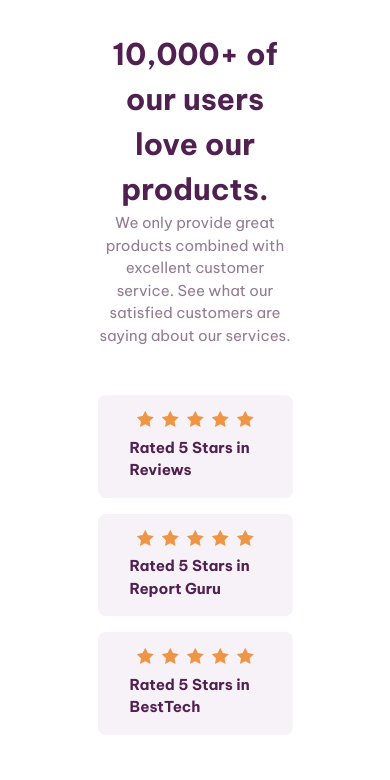
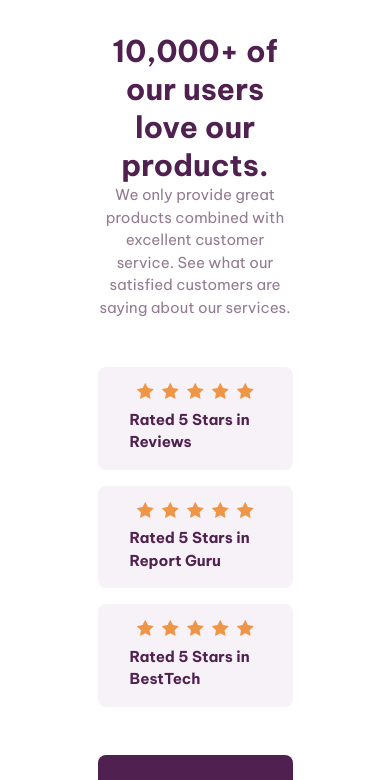
Before and after one commit to aaa29/sps, a website built with Vite: page index.html in a window 390 px wide. Shown: the top 780 px of the page. Built offline with nearby package versions, Linux system fonts and the light colour scheme.

Commit message:
fix mobile lineheight

```diff
--- a/style.css
+++ b/style.css
@@ -17,7 +17,7 @@
   /* font weight  */
   --fw-regular: 400;
   --fw-medium: 500;
-  --fw-bold: 700;
+  --fw-bold: 800;
 
   /* layout */
   --mobile-width: 23.4375em;
@@ -140,6 +140,8 @@ body {
 
 h1 {
   color: var(--clr-primary-900);
+  font-weight: var(--fw-bold);
+  line-height: normal;
 }
 
 main {
```
